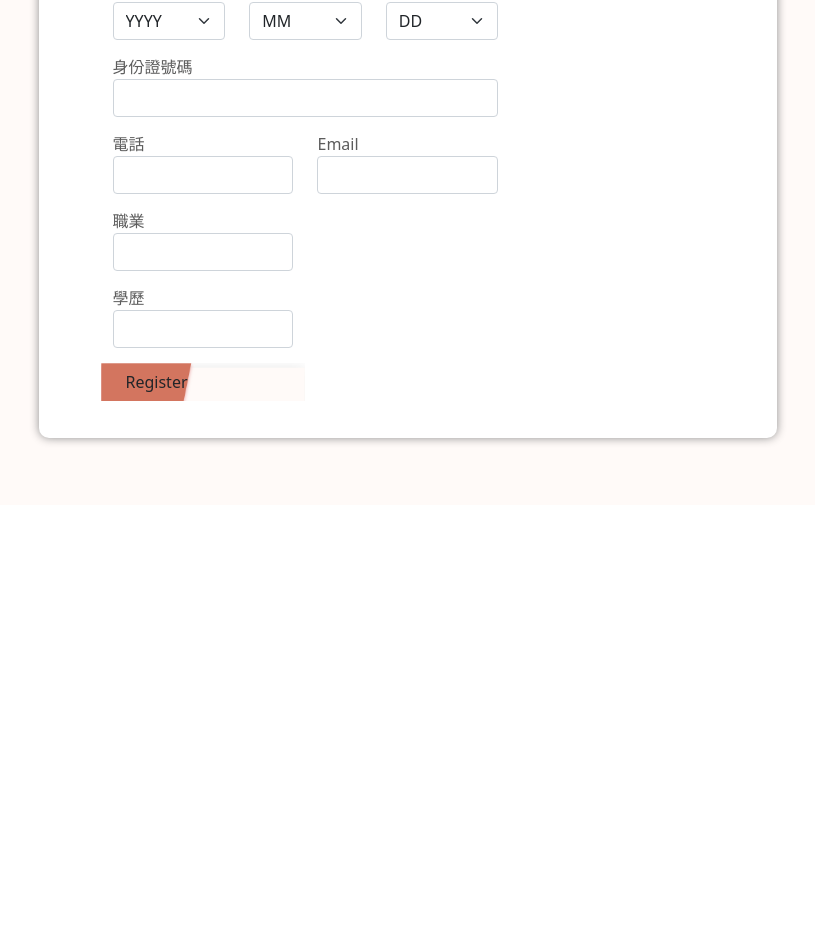
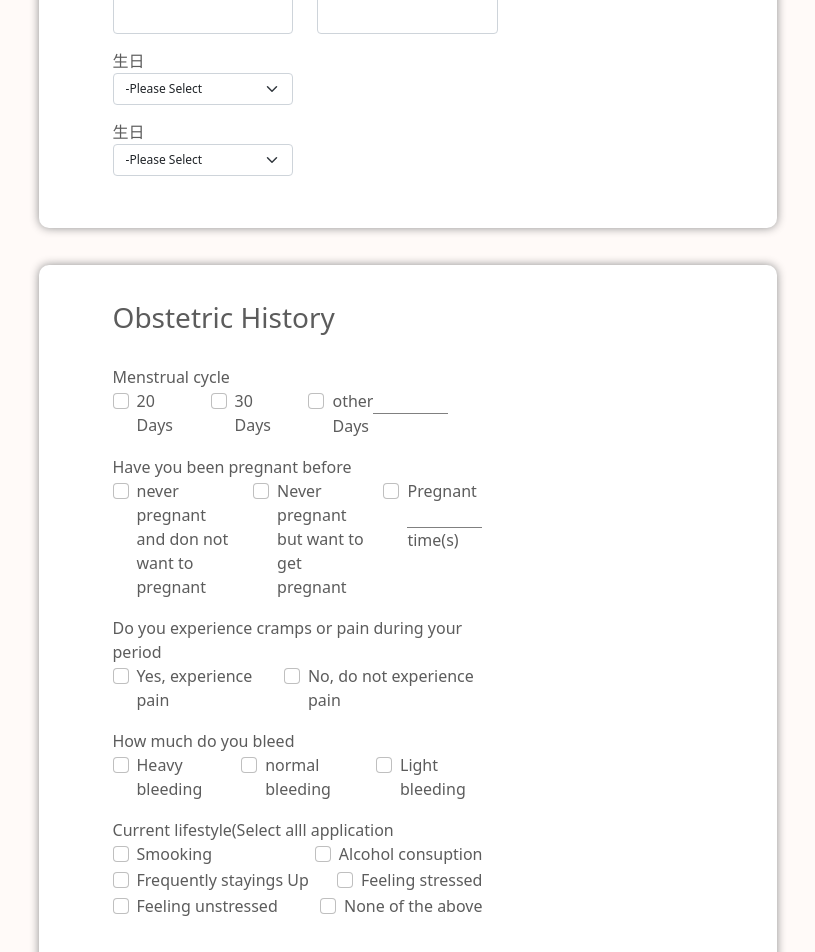
Before and after one commit to fbd3887/medical-frontend, a React (Create React App) app: page /register in a window 1280 px wide. Shown: the part 700-1652 px from the top of the page, without its empty margins (232-1047 px from the left). Before the commit the page ends 1205 px from the top, so only its background shows below. Built offline with nearby package versions, Linux system fonts and the light colour scheme.

Commit message:
register page as it is in design

```diff
--- a/src/components/register/Register.jsx
+++ b/src/components/register/Register.jsx
@@ -1,7 +1,7 @@
 import React, { useState } from 'react'
 import Outerheader from '../outerheader/OuterHeader'
 import '../../scss/outerpage.scss'
-import {register} from '../../api/axios'
+import { register } from '../../api/axios'
 export default function Register() {
   const [name, setName] = useState('')
   const [dobDay, setDobDay] = useState('')
@@ -10,6 +10,7 @@ export default function Register() {
   const [idNumber, setIdNumber] = useState('')
   const [occupation, setOccupation] = useState('')
   const [education, setEducation] = useState('')
+  const [otherOccupation, setOtherOccupation] = useState(false)
 
   const [email, setEmail] = useState('')
   const [phoneNumber, setPhoneNumber] = useState('')
@@ -19,10 +20,10 @@ export default function Register() {
   const handleRegister = () => {
     setIsLoading(true)
     register({
-      "email_id":email,
-      "password":password,
-      "phone_num":phoneNumber
-    },setIsLoading)
+      "email_id": email,
+      "password": password,
+      "phone_num": phoneNumber
+    }, setIsLoading)
   }
 
   return (
@@ -54,13 +55,13 @@ export default function Register() {
 
                 {/* Email  */}
                 <div className='row'>
-                  <label>Email</label>
+                  <label>Name</label>
                   <br />
                   <div className='col-md-12 innerFieldDiv'>
                     <input
                       className='form-control'
                       type='text'
-                      value={email}
+                      value='name'
                       onChange={(e) => {
                         setEmail(e.target.value)
                       }}
@@ -70,46 +71,7 @@ export default function Register() {
               </div>
             </div>
 
-            {/* Password */}
-            <div className='row'>
-              <div className='col-md-8'>
-                <div className='row'>
-                  <label>Password</label>
-                  <br />
-                  <div className='col-md-12 innerFieldDiv'>
-                    <input
-                      className='form-control'
-                      type='password'
-                      value={password}
-                      onChange={(e) => {
-                        setPassword(e.target.value)
-                      }}
-                    />
-                  </div>
-                </div>
-              </div>
-            </div>
-
-            {/* Phone */}
-            <div className='row'>
-              <div className='col-md-8'>
-                <div className='row'>
-                  <label>Phone Number</label>
-                  <br />
-                  <div className='col-md-12 innerFieldDiv'>
-                    <input
-                      className='form-control'
-                      type='text'
-                      value={phoneNumber}
-                      onChange={(e) => {
-                        setPhoneNumber(e.target.value)
-                      }}
-                    />
-                  </div>
-                </div>
-              </div>
-            </div>
-
+            {/* Date of Birth */}
             <div className='row'>
               <div className='col-md-8'>
                 <div className='row'>
@@ -160,6 +122,8 @@ export default function Register() {
                 </div>
               </div>
             </div>
+
+            {/* Id Number */}
             <div className='row'>
               <div className='col-md-8'>
                 <div className='row'>
@@ -178,6 +142,7 @@ export default function Register() {
                 </div>
               </div>
             </div>
+
             <div className='row'>
               <div className='col-md-4'>
                 <div className='row'>
@@ -204,50 +169,206 @@ export default function Register() {
                 </div>
               </div>
             </div>
+
+            {/* Occupation */}
             <div className='row'>
-              <div className='col-md-4'>
+              <div className='col-md-8'>
                 <div className='row'>
-                  <label>職業</label>
+                  <label>生日</label>
                   <br />
-                  <div className='col-md-12 innerFieldDiv'>
-                    <input
-                      className='form-control'
-                      type='text'
-                      value={occupation}
+                  <div className='col-md-6 innerFieldDiv'>
+                    <select
+                      className='form-select'
+                      aria-label='Default select example'
                       onChange={(e) => {
-                        setOccupation(e.target.value)
+                        e.target.value === '3' && setOtherOccupation(true)
                       }}
-                    />
+                    >
+                      <option selected>-Please Select</option>
+                      <option value='1'>Govt Servant</option>
+                      <option value='2'>Business Man</option>
+                      <option value='3'>Other</option>
+                    </select>
+                  </div>
+                  {otherOccupation && (<div className='col-md-6'>
+                    <div className='row'>
+                      <div className='col-md-12 innerFieldDiv'>
+                        <input
+                          className='form-control'
+                          type='text'
+                          placeholder='Plese spacify'
+                        />
+                      </div>
+                    </div>
+                  </div>)}
+                </div>
+              </div>
+            </div>
+
+            {/* Education */}
+            <div className='row'>
+              <div className='col-md-8'>
+                <div className='row'>
+                  <label>生日</label>
+                  <br />
+                  <div className='col-md-6 innerFieldDiv'>
+                    <select
+                      className='form-select'
+                      aria-label='Default select example'
+                    // onChange={(e) => {
+                    //   e.target.value === 'DD' ? setDobDay('') : setDobDay(e.target.value)
+                    // }}
+                    >
+                      <option selected>-Please Select</option>
+                      <option value='1'>Business</option>
+                      <option value='2'>Techonology</option>
+                      <option value='3'>Arts</option>
+                    </select>
+                  </div>
+                </div>
+              </div>
+            </div>
+          </div>
+
+
+          {/* Obstetric History */}
+          <div className='formOptionCard'>
+            <h3>Obstetric History</h3>
+            <div className='row'>
+              <div className='col-md-8'>
+                <div className='row'>
+                  <label>Menstrual cycle</label>
+                  <br />
+                  <div className='d-flex justify-content-between innerFieldDiv'>
+                    <div className="form-check form-check-inline">
+                      <input className="form-check-input" type="checkbox" />
+                      <label className="form-check-label">20 Days</label>
+                    </div>
+                    <div className="form-check form-check-inline">
+                      <input className="form-check-input" type="checkbox" />
+                      <label className="form-check-label">30 Days</label>
+                    </div>
+                    <div className="form-check form-check-inline">
+                      <input className="form-check-input" type="checkbox" />
+                      <label className="form-check-label" >other</label>
+                      <input className="otherDayinput" type="text" />
+                      <label className="form-check-label" >Days</label>
+                    </div>
+
                   </div>
                 </div>
               </div>
             </div>
             <div className='row'>
-              <div className='col-md-4'>
+              <div className='col-md-8'>
                 <div className='row'>
-                  <label>學歷</label>
+                  <label>Have you been pregnant before</label>
                   <br />
-                  <div className='col-md-12 innerFieldDiv'>
-                    <input
-                      className='form-control'
-                      type='text'
-                      value={education}
-                      onChange={(e) => {
-                        setEducation(e.target.value)
-                      }}
-                    />
+                  <div className='d-flex justify-content-between innerFieldDiv'>
+                    <div className="form-check form-check-inline">
+                      <input className="form-check-input" type="checkbox" />
+                      <label className="form-check-label">never pregnant and don not want to pregnant</label>
+                    </div>
+                    <div className="form-check form-check-inline">
+                      <input className="form-check-input" type="checkbox" />
+                      <label className="form-check-label">Never pregnant but want to get pregnant</label>
+                    </div>
+                    <div className="form-check form-check-inline">
+                      <input className="form-check-input" type="checkbox" />
+                      <label className="form-check-label" >Pregnant</label>
+                      <input className="otherDayinput" type="text" />
+                      <label className="form-check-label" >time(s)</label>
+                    </div>
+
                   </div>
                 </div>
               </div>
             </div>
             <div className='row'>
+              <div className='col-md-8'>
+                <div className='row'>
+                  <label>Do you experience cramps or pain during your period</label>
+                  <br />
+                  <div className='d-flex justify-content-between innerFieldDiv'>
+                    <div className="form-check form-check-inline">
+                      <input className="form-check-input" type="checkbox" />
+                      <label className="form-check-label">Yes, experience pain</label>
+                    </div>
+                    <div className="form-check form-check-inline">
+                      <input className="form-check-input" type="checkbox" />
+                      <label className="form-check-label">No, do not experience pain</label>
+                    </div>
+                  </div>
+                </div>
+              </div>
+            </div>
+            <div className='row'>
+              <div className='col-md-8'>
+                <div className='row'>
+                  <label>How much do you bleed</label>
+                  <br />
+                  <div className='d-flex justify-content-between innerFieldDiv'>
+                    <div className="form-check form-check-inline">
+                      <input className="form-check-input" type="checkbox" />
+                      <label className="form-check-label">Heavy bleeding</label>
+                    </div>
+                    <div className="form-check form-check-inline">
+                      <input className="form-check-input" type="checkbox" />
+                      <label className="form-check-label">normal bleeding</label>
+                    </div>
+                    <div className="form-check form-check-inline">
+                      <input className="form-check-input" type="checkbox" />
+                      <label className="form-check-label">Light bleeding</label>
+                    </div>
+                  </div>
+                </div>
+              </div>
+            </div>
+
+            <div className='row'>
+              <div className='col-md-8'>
+                <div className='row'>
+                  <label>Current lifestyle(Select alll application</label>
+                  <br />
+                  <div className='d-flex justify-content-between flex-wrap innerFieldDiv'>
+                    <div className="form-check form-check-inline">
+                      <input className="form-check-input" type="checkbox" />
+                      <label className="form-check-label">Smooking</label>
+                    </div>
+                    <div className="form-check form-check-inline">
+                      <input className="form-check-input" type="checkbox" />
+                      <label className="form-check-label">Alcohol consuption</label>
+                    </div>
+                    <div className="form-check form-check-inline">
+                      <input className="form-check-input" type="checkbox" />
+                      <label className="form-check-label">Frequently stayings Up</label>
+                    </div>
+                    <div className="form-check form-check-inline">
+                      <input className="form-check-input" type="checkbox" />
+                      <label className="form-check-label">Feeling stressed </label>
+                    </div>
+                    <div className="form-check form-check-inline">
+                      <input className="form-check-input" type="checkbox" />
+                      <label className="form-check-label">Feeling unstressed </label>
+                    </div>
+                    <div className="form-check form-check-inline">
+                      <input className="form-check-input" type="checkbox" />
+                      <label className="form-check-label">None of the above</label>
+                    </div>
+                  </div>
+                </div>
+              </div>
+            </div>
+
+
+          </div>
+          <div className='row'>
               <div className='col-md-4 loginBackground'>
                 <button onClick={handleRegister} className='btn'>
-                  {isloading ? "Loading...":"Register" }
+                  {isloading ? "Loading..." : "Register"}
                 </button>
               </div>
             </div>
-          </div>
         </div>
       </div>
     </div>
--- a/src/scss/outerpage.scss
+++ b/src/scss/outerpage.scss
@@ -13,6 +13,21 @@
 }
 .mobileOuterHide{
     display: inline-block;
+}
+
+.form-select {
+    font-size: 12px;
+}
+
+.otherDayinput {
+    width: 75px;
+    border: none;
+    border-bottom: 1px solid gray;
+}
+
+.formOptionCard .form-check-input:checked {
+    background-color: #d3755f;
+    border-color: #d3755f;
 }
 
 .outerPage{
```
